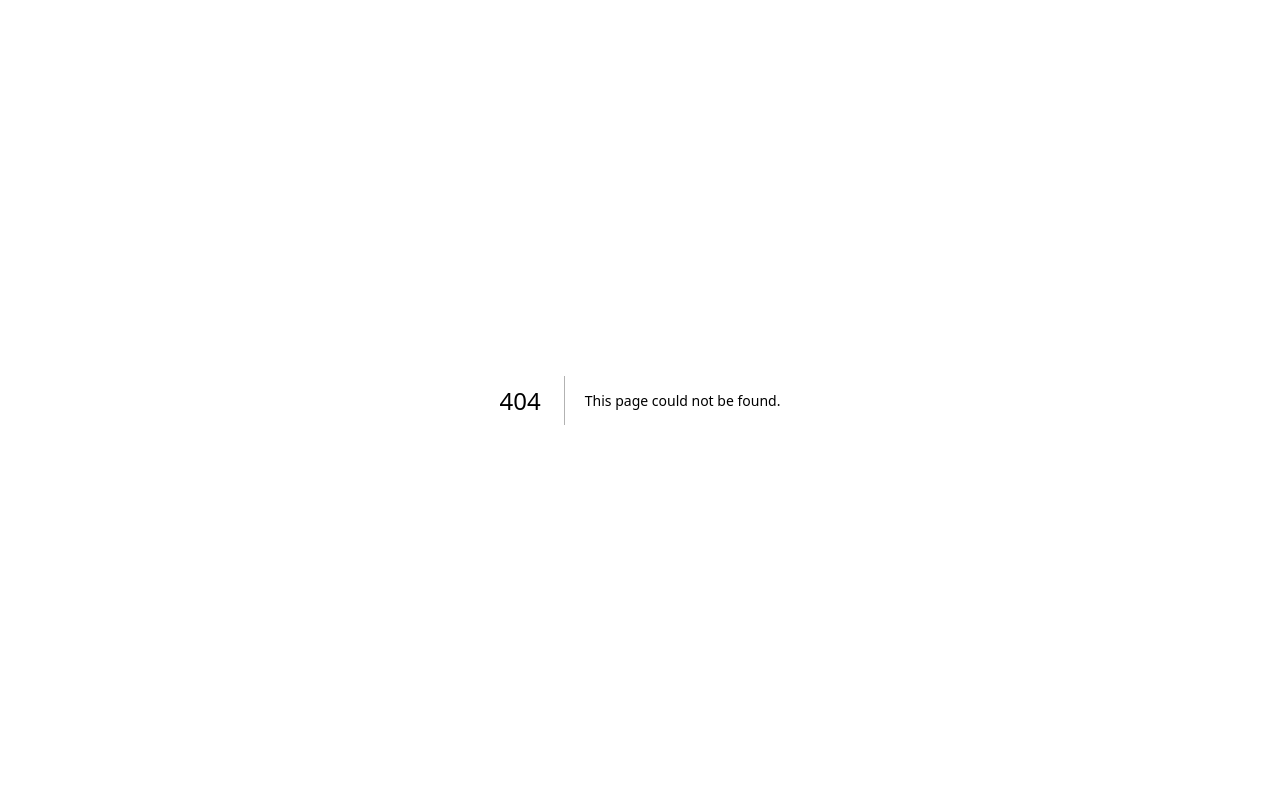
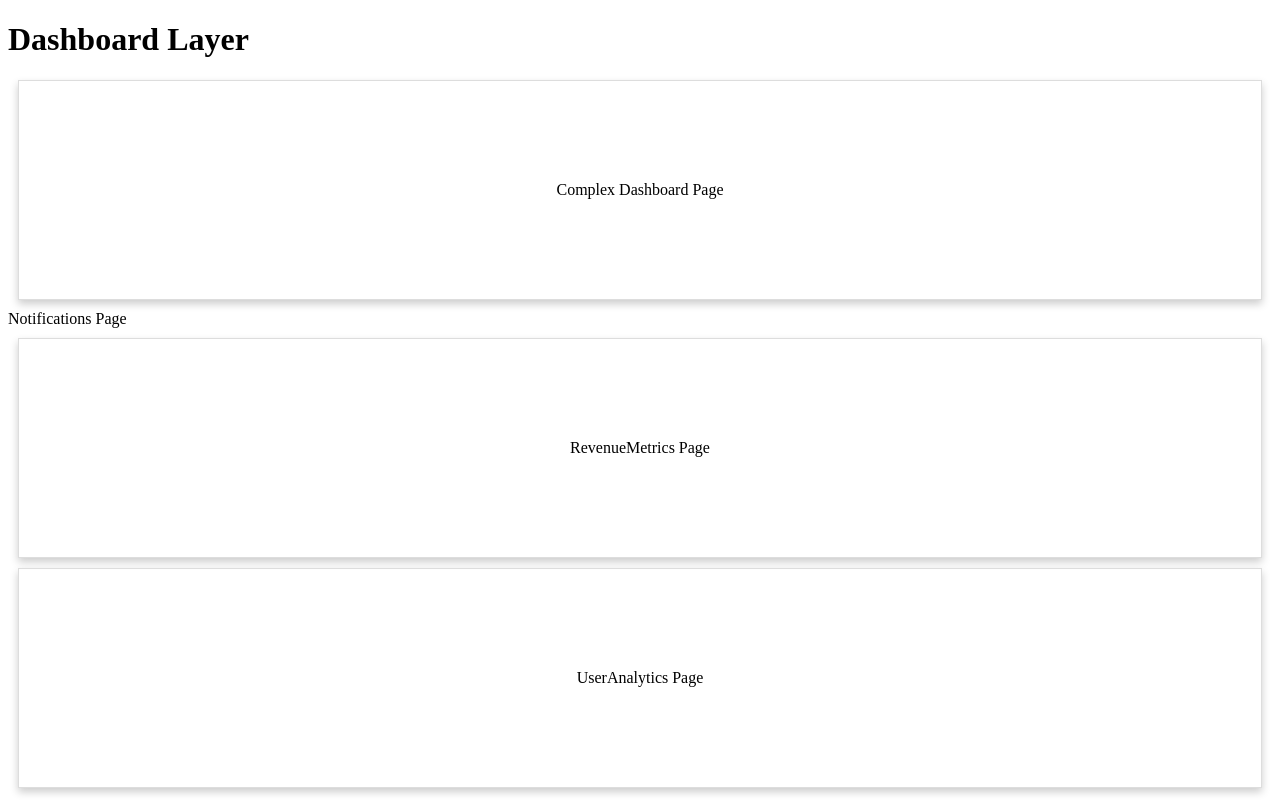
Before and after one commit to Omid-Sargazi/Next14Learning, a Next.js app: page /complex-dashboard in a window 1280 px wide. Before the commit this address had no page. Built offline with nearby package versions, Linux system fonts and the light colour scheme.

Commit message:
Parallel Routes with @ and complex dashboard

```diff
--- /dev/null
+++ b/src/app/complex-dashboard/@notifications/page.tsx
@@ -0,0 +1,7 @@
+import React from 'react'
+
+export default function Notifications() {
+  return (
+    <div>Notifications Page</div>
+  )
+}
--- /dev/null
+++ b/src/app/complex-dashboard/@revenue/page.tsx
@@ -0,0 +1,8 @@
+import Card from '@/components/Card'
+import React from 'react'
+
+export default function RevenueMetrics() {
+  return (
+    <Card>RevenueMetrics Page</Card>
+  )
+}
--- /dev/null
+++ b/src/app/complex-dashboard/@users/page.tsx
@@ -0,0 +1,8 @@
+import Card from '@/components/Card'
+import React from 'react'
+
+export default function UserAnalytics() {
+  return (
+    <Card>UserAnalytics Page</Card>
+  )
+}
--- /dev/null
+++ b/src/app/complex-dashboard/layout.tsx
@@ -0,0 +1,18 @@
+export default function DashboardLayer({
+    children,notifications,revenue,users
+}:{children:React.ReactNode;notifications:React.ReactNode;revenue:React.ReactNode;users:React.ReactNode})
+{
+    return (
+        <div>
+            <h1>Dashboard Layer</h1>
+            <div>{children}</div>
+            <div className=" flex flex-row">
+                <div className=" flex flex-col">
+                <div>{notifications}</div>
+                <div>{revenue}</div>
+                </div>
+            <div className="flex flex-1">{users}</div>
+            </div>
+        </div>
+    )
+}
--- /dev/null
+++ b/src/app/complex-dashboard/page.tsx
@@ -0,0 +1,8 @@
+import Card from '@/components/Card'
+import React from 'react'
+
+export default function ComplexDashboard() {
+  return (
+    <Card>Complex Dashboard Page</Card>
+  )
+}
```
